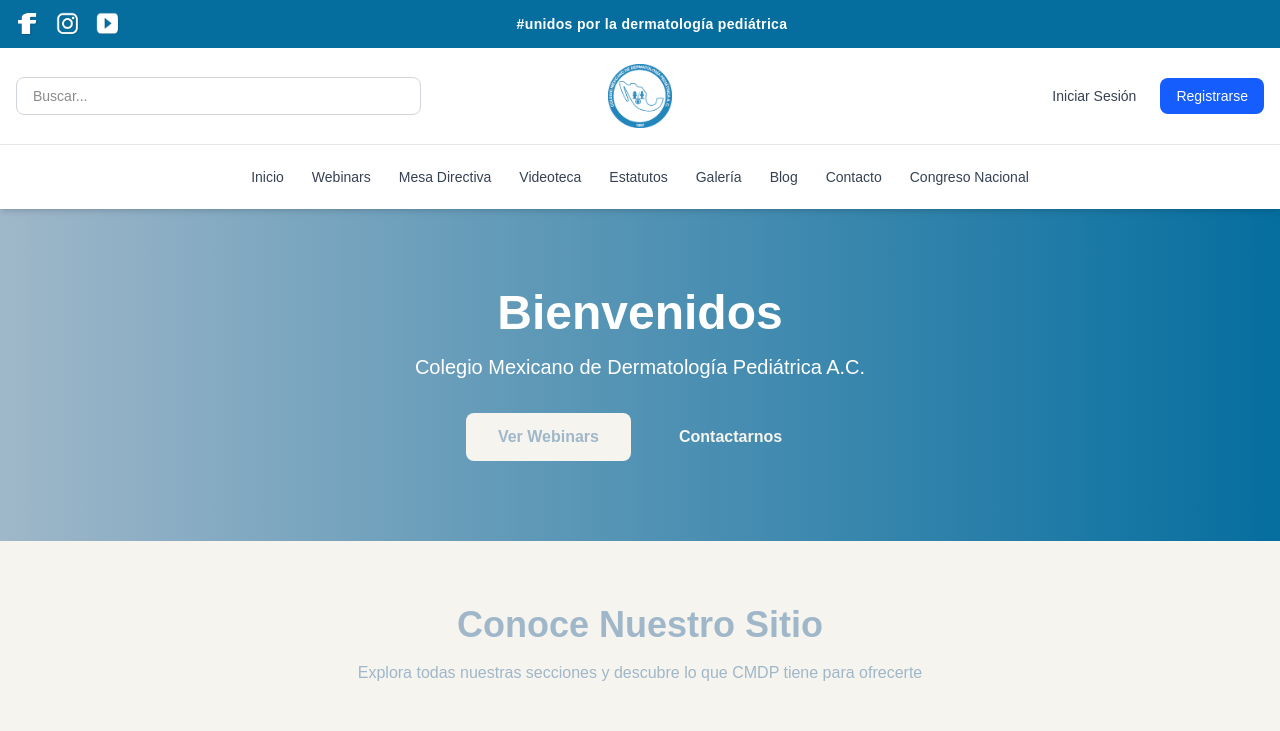
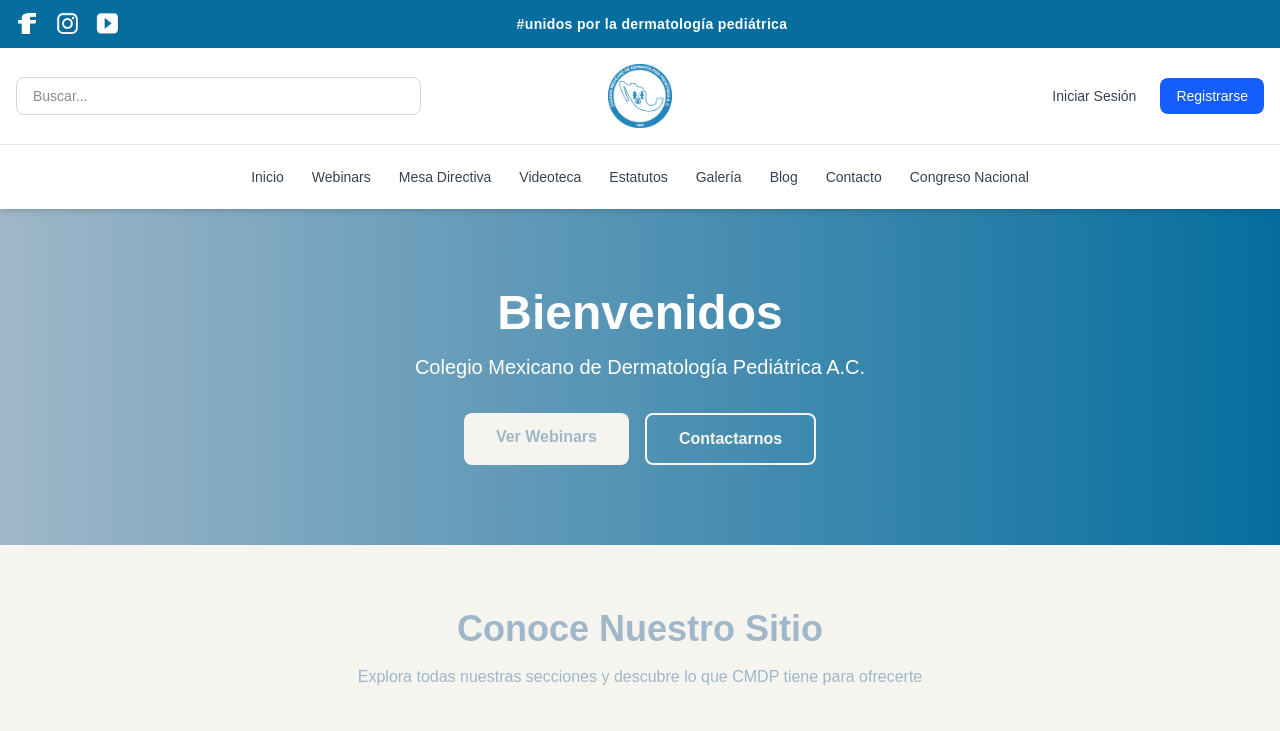
Before and after one commit to KingCas78/cmdp_web, a Next.js app: page / in a window 1280 px wide. Shown: the top 731 px of the page. Built offline with nearby package versions, Linux system fonts and the light colour scheme.

Commit message:
ajustes en el css

```diff
--- a/src/app/theme.css
+++ b/src/app/theme.css
@@ -134,7 +134,7 @@
 .hero-btn-secondary {
   display: inline-block;
   background-color: var(--powder-blue);
-  corder: 2px solid var(--soft-ivory);
+  border: 2px solid var(--soft-ivory);
   color: var(--soft-ivory);
   padding: 0.75rem 2rem;
   border-radius: 0.5rem;
@@ -307,8 +307,8 @@
 
 /* Card/Tarjeta genérica */
 .card {
-  rounded-lg: true;
-  shadow-md: true;
+  border-radius: 0.5rem;
+  box-shadow: 0 4px 6px rgba(0, 0, 0, 0.1);
   padding: 1.5rem;
   background-color: var(--powder-blue);
   border: 1px solid var(--pearl-gray);
```
